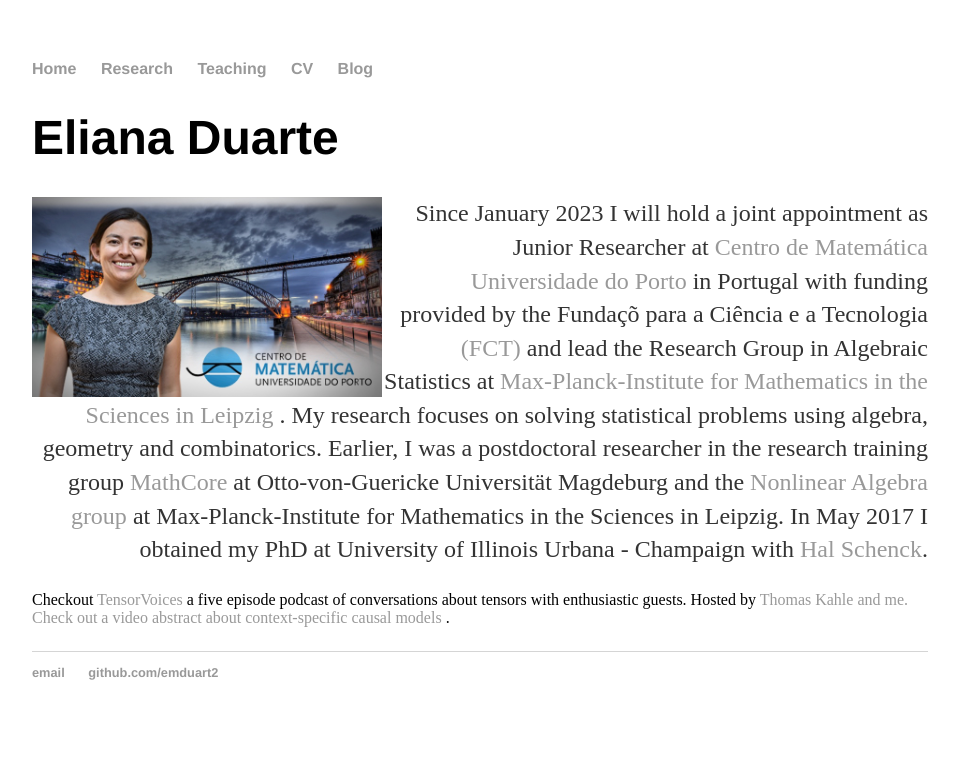
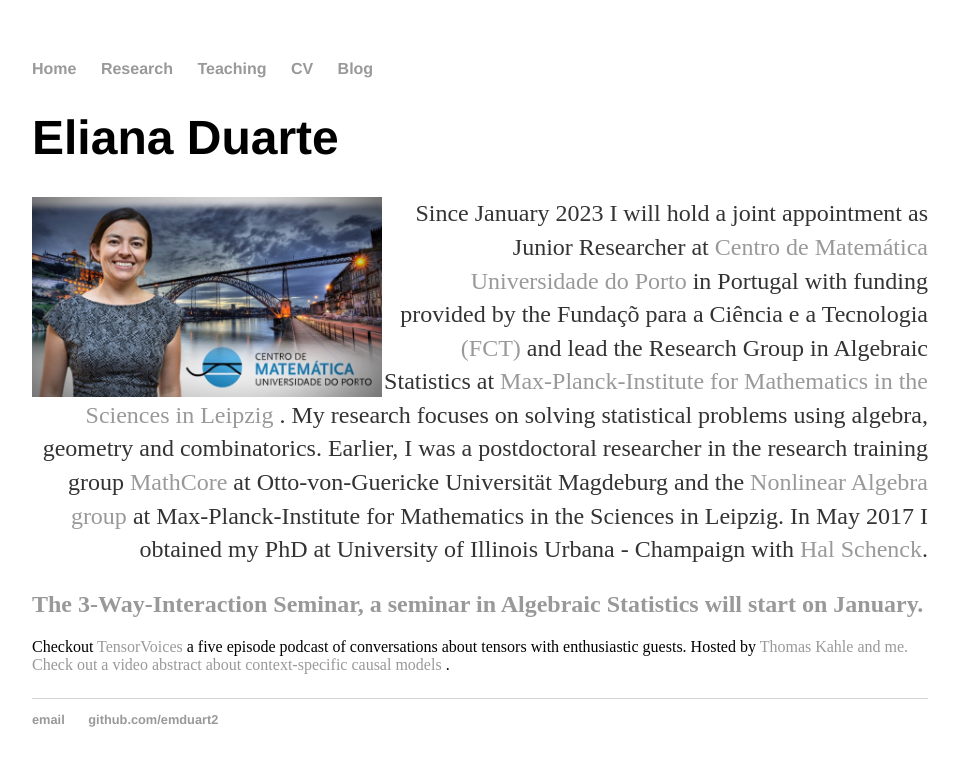
Before and after one commit to emduart2/emduart2.github.io, a Jekyll site: the page built from index.html, in a window 1280 px wide. Shown: the top 766 px of the page, without its empty margins (160-1119 px from the left). Built offline with Jekyll 4.4.1, drawn with Linux system fonts in a browser that asks for light colours.

Commit message:
Added link to seminar

```diff
--- a/index.html
+++ b/index.html
@@ -14,6 +14,12 @@ title: Eliana Duarte, PhD in Mathematics
     and the<a href="https://www.mis.mpg.de/nlalg/research.html">  Nonlinear Algebra group </a> at Max-Planck-Institute for Mathematics in the Sciences in Leipzig.
 	   In May 2017 I obtained my PhD at University of Illinois Urbana - Champaign with
     <a href= "https://faculty.math.illinois.edu/~schenck/ "> Hal Schenck</a>.</p>
+
+  <h2>
+    <a href="http://3-way-interaction.de"> The 3-Way-Interaction Seminar, a seminar in Algebraic Statistics will
+      start on January.
+    </a>
+  </h2>
   Checkout <a href = "https://tensorvoices.de">TensorVoices</a> a five episode podcast of conversations about tensors with enthusiastic guests. Hosted by <a href="https://thomas-kahle.de">
     Thomas Kahle and me.
 
```
